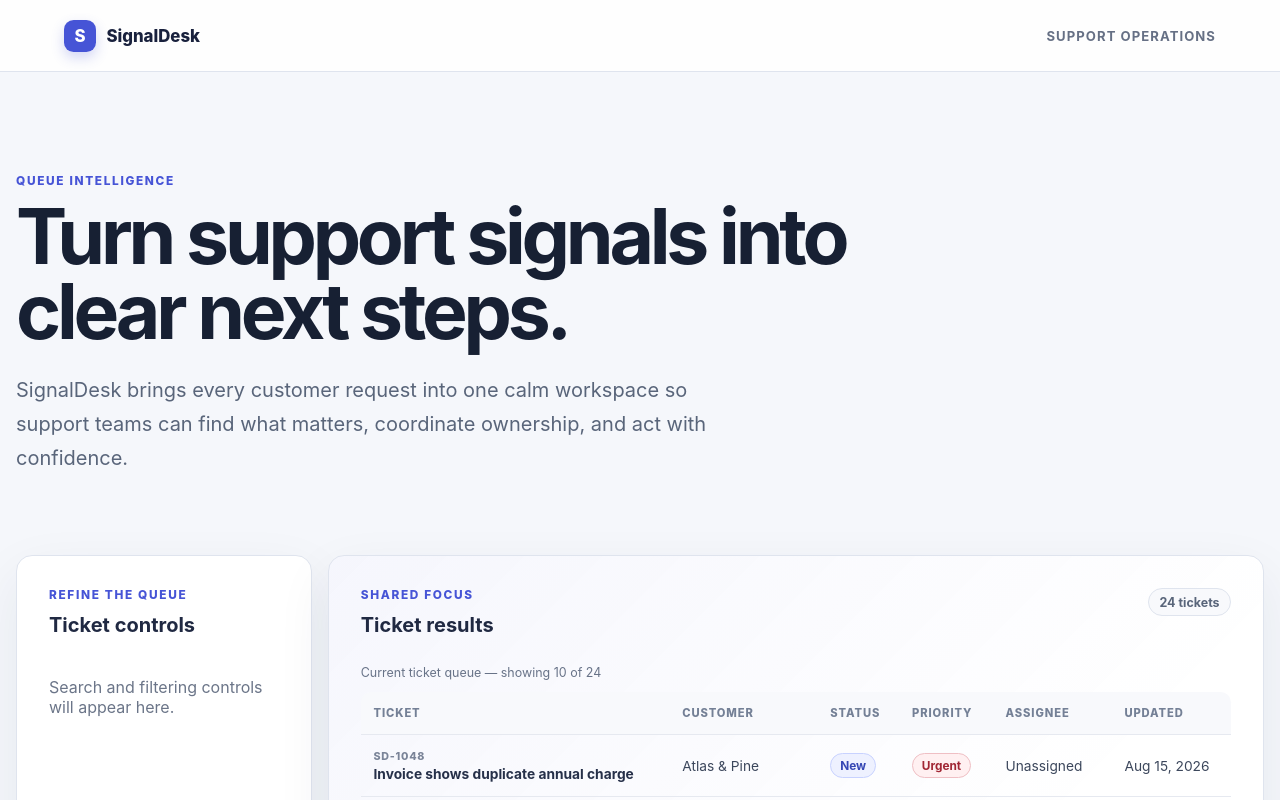
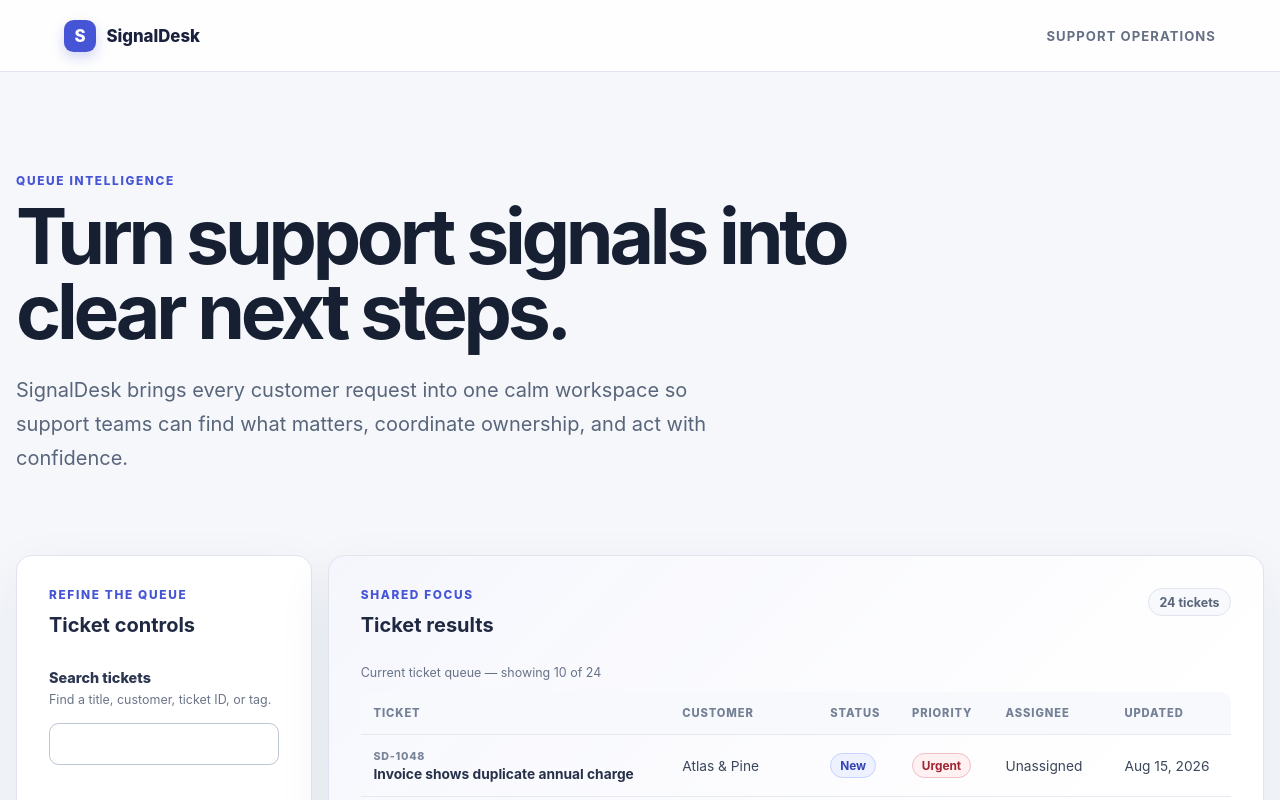
Before and after one commit to Hamzaafroukh321/SignalDesk, a React (Vite) app: page / in a window 1280 px wide. Shown: the top 800 px of the page. Built offline with nearby package versions, Linux system fonts and the light colour scheme.

Commit message:
feat: add ticket search with a clearable input [M10]

```diff
--- a/src/App.tsx
+++ b/src/App.tsx
@@ -47,14 +47,6 @@ export function App({ repository }: AppProps) {
         </section>
 
         <div className="workspace-grid">
-          <section className="panel controls-panel" aria-labelledby="controls-title">
-            <div>
-              <p className="panel-kicker">Refine the queue</p>
-              <h2 id="controls-title">Ticket controls</h2>
-            </div>
-            <p>Search and filtering controls will appear here.</p>
-          </section>
-
           <TicketWorkspace repository={ticketRepository} />
         </div>
       </main>
--- a/src/features/tickets/TicketWorkspace.tsx
+++ b/src/features/tickets/TicketWorkspace.tsx
@@ -32,15 +32,20 @@ export function TicketWorkspace({ repository }: TicketWorkspaceProps) {
     previous: null,
   })
   const [requestVersion, setRequestVersion] = useState(0)
+  const [search, setSearch] = useState('')
   const resultsHeadingRef = useRef<HTMLHeadingElement>(null)
   const focusResultsAfterRetryRef = useRef(false)
+  const latestRequestRef = useRef(0)
 
   useEffect(() => {
     const controller = new AbortController()
+    const requestId = latestRequestRef.current + 1
+    latestRequestRef.current = requestId
 
     void repository
-      .listTickets({}, { signal: controller.signal })
+      .listTickets({ search }, { signal: controller.signal })
       .then((page) => {
+        if (requestId !== latestRequestRef.current) return
         setList({
           status: 'success',
           snapshot: {
@@ -53,7 +58,10 @@ export function TicketWorkspace({ repository }: TicketWorkspaceProps) {
         })
       })
       .catch((error: unknown) => {
-        if (!isAbortError(error)) {
+        if (
+          requestId === latestRequestRef.current &&
+          !isAbortError(error)
+        ) {
           setList((current) => ({
             status: 'error',
             previous: getSnapshot(current),
@@ -62,9 +70,12 @@ export function TicketWorkspace({ repository }: TicketWorkspaceProps) {
       })
 
     return () => {
+      if (latestRequestRef.current === requestId) {
+        latestRequestRef.current += 1
+      }
       controller.abort()
     }
-  }, [repository, requestVersion])
+  }, [repository, requestVersion, search])
 
   useEffect(() => {
     if (list.status === 'success' && focusResultsAfterRetryRef.current) {
@@ -92,7 +103,48 @@ export function TicketWorkspace({ repository }: TicketWorkspaceProps) {
     setRequestVersion((version) => version + 1)
   }
 
+  const beginSearch = (value: string) => {
+    setList((current) => ({
+      status: 'loading',
+      previous: getSnapshot(current),
+    }))
+    setSearch(value)
+  }
+
   return (
+    <>
+      <section className="panel controls-panel" aria-labelledby="controls-title">
+        <div>
+          <p className="panel-kicker">Refine the queue</p>
+          <h2 id="controls-title">Ticket controls</h2>
+        </div>
+
+        <div className="search-control">
+          <label htmlFor="ticket-search">Search tickets</label>
+          <p id="ticket-search-hint">
+            Find a title, customer, ticket ID, or tag.
+          </p>
+          <div className="search-input-row">
+            <input
+              id="ticket-search"
+              type="search"
+              value={search}
+              aria-describedby="ticket-search-hint"
+              onChange={(event) => beginSearch(event.currentTarget.value)}
+            />
+            {search ? (
+              <button
+                className="clear-button"
+                type="button"
+                onClick={() => beginSearch('')}
+              >
+                Clear search
+              </button>
+            ) : null}
+          </div>
+        </div>
+      </section>
+
       <section
         className="panel results-panel"
         aria-labelledby="results-title"
@@ -133,8 +185,12 @@ export function TicketWorkspace({ repository }: TicketWorkspaceProps) {
             0
           </span>
           <div>
-            <h3>No tickets in this queue</h3>
-            <p>The current ticket view is valid, but it has no matching work.</p>
+            <h3>{search ? 'No tickets match your search' : 'No tickets in this queue'}</h3>
+            <p>
+              {search
+                ? `Try another phrase or clear “${search}” to return to the full queue.`
+                : 'The current ticket view is valid, but it has no matching work.'}
+            </p>
           </div>
         </div>
       ) : null}
@@ -156,7 +212,11 @@ export function TicketWorkspace({ repository }: TicketWorkspaceProps) {
 
       <div className="status-area">
         <p role="status" aria-live="polite" aria-atomic="true">
-          {list.status === 'loading' ? 'Loading the ticket queue…' : null}
+          {list.status === 'loading'
+            ? search
+              ? `Updating results for “${search}”…`
+              : 'Loading the ticket queue…'
+            : null}
           {list.status === 'success' && list.snapshot.totalCount > 0
             ? `${tickets.length} tickets are ready for review.`
             : null}
@@ -169,5 +229,6 @@ export function TicketWorkspace({ repository }: TicketWorkspaceProps) {
         </p>
       </div>
       </section>
+    </>
   )
 }
--- a/src/styles.css
+++ b/src/styles.css
@@ -196,6 +196,65 @@ textarea {
   border-radius: 0.8rem;
   color: #59657a;
   background: #f9faff;
+}
+
+.search-control {
+  margin-top: 2rem;
+}
+
+.search-control label {
+  display: block;
+  color: #2c3650;
+  font-size: 0.9rem;
+  font-weight: 800;
+}
+
+.search-control > p {
+  margin: 0.35rem 0 0;
+  color: #6b7588;
+  font-size: 0.78rem;
+  line-height: 1.5;
+}
+
+.search-input-row {
+  display: grid;
+  gap: 0.55rem;
+  margin-top: 0.8rem;
+}
+
+.search-input-row input {
+  width: 100%;
+  min-height: 2.65rem;
+  padding: 0.55rem 0.75rem;
+  border: 1px solid #bdc5d4;
+  border-radius: 0.6rem;
+  color: #202942;
+  background: #ffffff;
+}
+
+.search-input-row input:focus-visible {
+  border-color: #6878df;
+  outline: 3px solid rgb(104 120 223 / 24%);
+  outline-offset: 1px;
+}
+
+.clear-button {
+  justify-self: start;
+  padding: 0.35rem 0;
+  border: 0;
+  color: #4050bd;
+  background: transparent;
+  font-size: 0.78rem;
+  font-weight: 800;
+  text-decoration: underline;
+  text-underline-offset: 0.18rem;
+  cursor: pointer;
+}
+
+.clear-button:focus-visible {
+  border-radius: 0.15rem;
+  outline: 3px solid #7c8cff;
+  outline-offset: 2px;
 }
 
 .result-state h3,
```
Also changed, not shown: 1 other file (tests, documents, lock files or other folders). Lines whose indentation alone changed are shown as unchanged.
